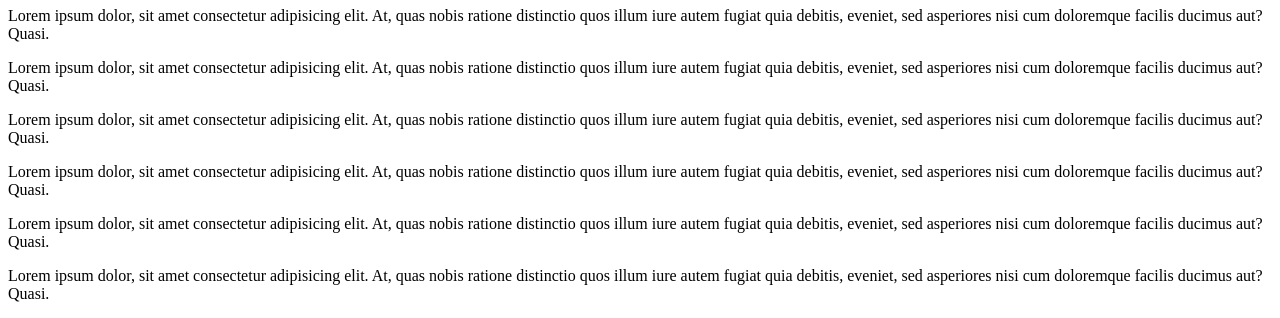
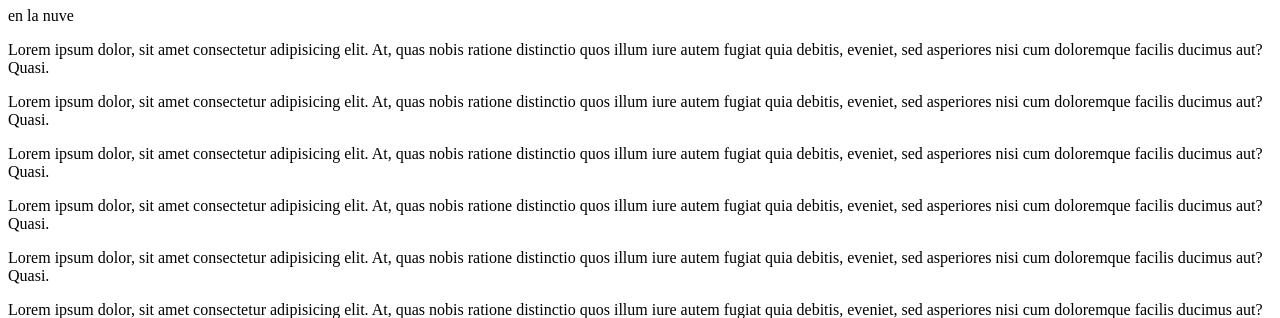
Before and after one commit to masterk63/hola-mundo, a plain HTML site: page index.html in a window 1280 px wide. Shown: the part 73-391 px from the top of the page. Drawn offline with Linux system fonts and the light colour scheme.

Commit message:
Update index.html

```diff
--- a/index.html
+++ b/index.html
@@ -11,6 +11,7 @@
    <h1>HOLA MUNDO</h1>
    <header>
       <div>
+         en la nuve
          <p>Lorem ipsum dolor, sit amet consectetur adipisicing elit. At, quas nobis ratione distinctio quos illum iure autem fugiat quia debitis, eveniet, sed asperiores nisi cum doloremque facilis ducimus aut? Quasi.</p>
          <p>Lorem ipsum dolor, sit amet consectetur adipisicing elit. At, quas nobis ratione distinctio quos illum iure autem fugiat quia debitis, eveniet, sed asperiores nisi cum doloremque facilis ducimus aut? Quasi.</p>
          <p>Lorem ipsum dolor, sit amet consectetur adipisicing elit. At, quas nobis ratione distinctio quos illum iure autem fugiat quia debitis, eveniet, sed asperiores nisi cum doloremque facilis ducimus aut? Quasi.</p>
```
